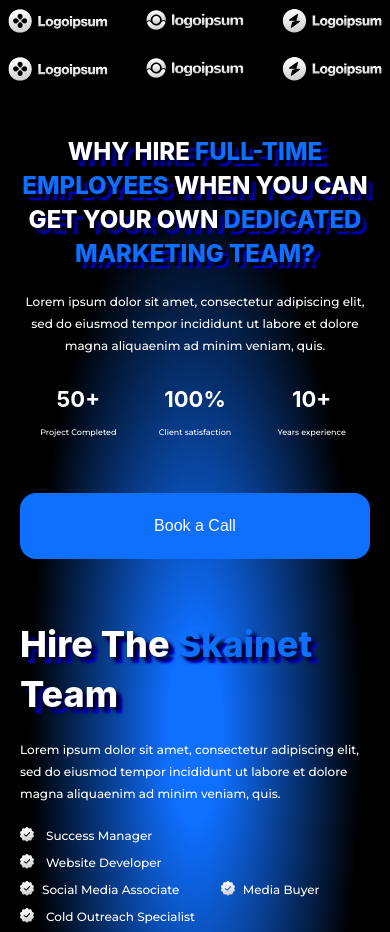
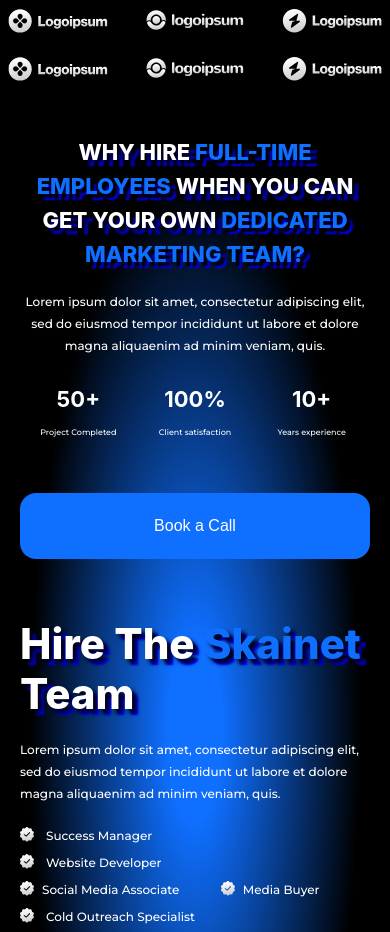
Before and after one commit to RanaMubashirTariq/Funnel-web, a React (Create React App) app: page / in a window 390 px wide. Shown: the part 820-1752 px from the top of the page. Built offline with nearby package versions, Linux system fonts and the light colour scheme.

Commit message:
update the old code

```diff
--- a/src/Components/ThirdComponent.css
+++ b/src/Components/ThirdComponent.css
@@ -261,12 +261,12 @@
 
     }
     .part1-third-heading-d h2{
-        font-size: 24px;
+        font-size: 22px;
         line-height: 34px;
         margin: 0;
     }
     .part1-third-heading-d h2 span{
-        font-size: 24px;
+        font-size: 22px;
         line-height: 34px;
     }
     .part1-third-paragraph-d{
--- a/src/Components/ThirdComponentPart2.css
+++ b/src/Components/ThirdComponentPart2.css
@@ -393,11 +393,11 @@
         width: 100%;
     }
     .right-top-d-heading h2{
-        font-size: 36px;
+        font-size: 42px;
         line-height: 50px;
     }
     .right-top-d-heading h2 span{
-        font-size: 36px;
+        font-size: 42px;
         line-height: 50px;
     }
     .right-top-d-paragraph p{
@@ -446,11 +446,11 @@
         width: 100%;
     }
     .right-top-d-heading h2{
-        font-size: 36px;
+        font-size: 42px;
         line-height: 40px;
     }
     .right-top-d-heading h2 span{
-        font-size: 36px;
+        font-size: 42px;
         line-height: 40px;
     }
     .right-top-d-paragraph p{
```
